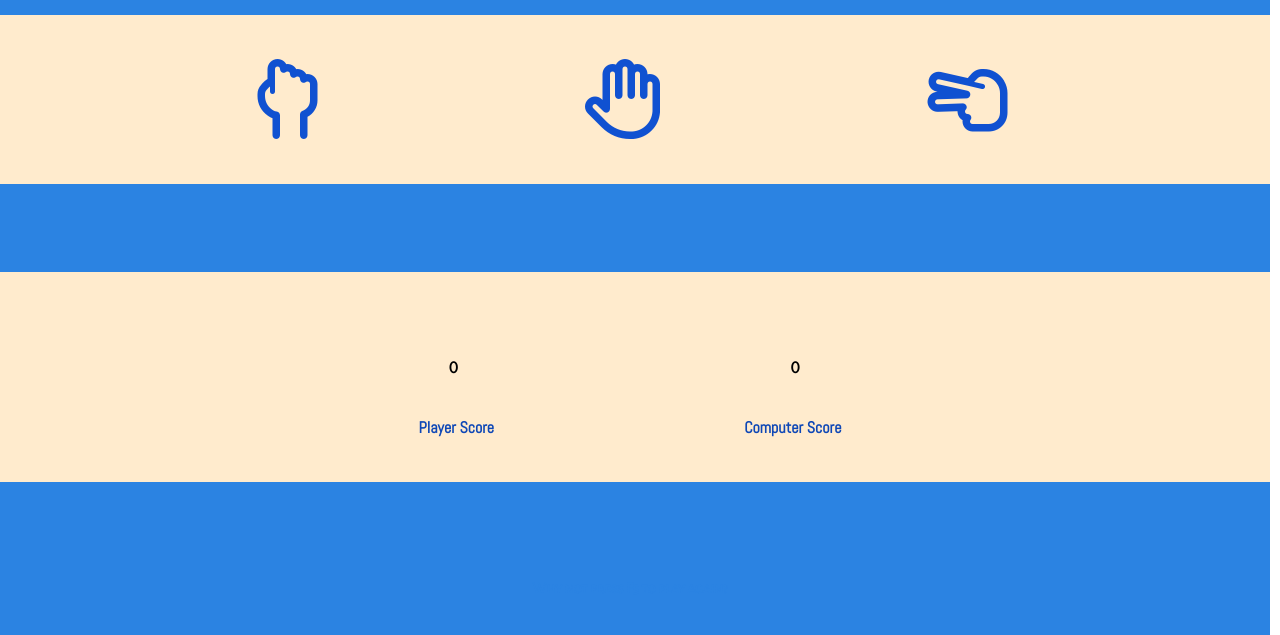
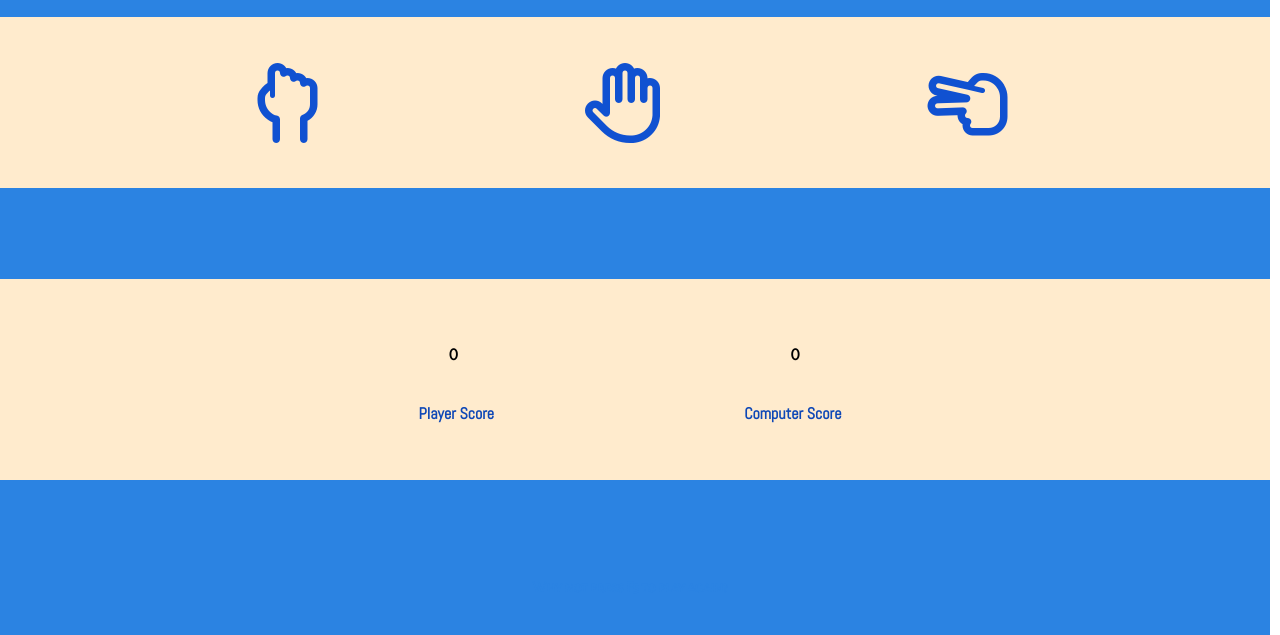
Before and after one commit to Mizan95/top-rock-paper-scissors-project, a plain HTML site: page index.html in a window 1280 px wide. Shown: the part 165-800 px from the top of the page. Drawn offline with Linux system fonts and the light colour scheme.

Commit message:
Complete Score Box visual formatting

```diff
--- a/index.html
+++ b/index.html
@@ -45,12 +45,12 @@
             </div>
         </div>
         <div class="score-result-container">
-            <div>
+            <div class="score-box-wrapper">
                 <div id="player-score-box"></div>
                 <div class="score-box-heading">Player Score</div>
             </div>
             <div id="round-result-box"></div>
-            <div>
+            <div class="score-box-wrapper">
                 <div id="computer-score-box"></div>
                 <div class="score-box-heading">Computer Score</div>
             </div>
--- a/style.css
+++ b/style.css
@@ -72,6 +72,11 @@ body > * {
     justify-content: center;
     align-items: center;
     background-color: blanchedalmond;
+    flex-basis: 110px;
+}
+
+.score-box-wrapper {
+    margin-bottom: 2em;
 }
 
 #player-score-box {
```
